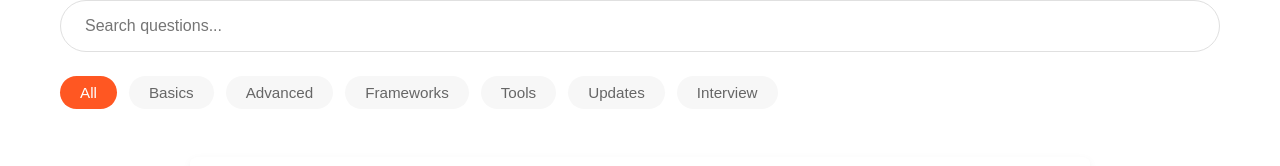
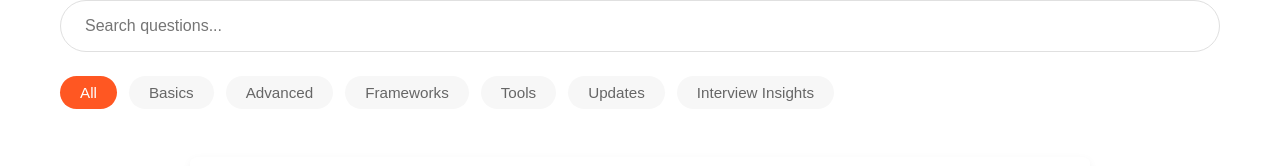
Before and after one commit to Rajput8/SwiftInsight, a React (Create React App) app: page /qa in a window 1280 px wide. Shown: the part 448-614 px from the top of the page. Built offline with nearby package versions, Linux system fonts and the light colour scheme.

Commit message:
updated interview insights into QA section

```diff
--- a/src/pages/QA.js
+++ b/src/pages/QA.js
@@ -59,7 +59,7 @@ const QA = () => {
               )}
             </div>
 
-            <div className="category-filters">
+            {/* <div className="category-filters">
               {categories.map(category => (
                 <button
                   key={category}
@@ -69,7 +69,21 @@ const QA = () => {
                   {category.charAt(0).toUpperCase() + category.slice(1)}
                 </button>
               ))}
+            </div> */}
+
+            <div className="category-filters">
+              {categories.map(category => (
+                <button
+                  key={category}
+                  className={`category-btn ${activeCategory === category ? 'active' : ''}`}
+                  onClick={() => setActiveCategory(category)}
+                >
+                  {category === "interview" ? "Interview Insights" : category.charAt(0).toUpperCase() + category.slice(1)}
+                </button>
+              ))}
             </div>
+
+
           </div>
 
           <div className="qa-list">
```
